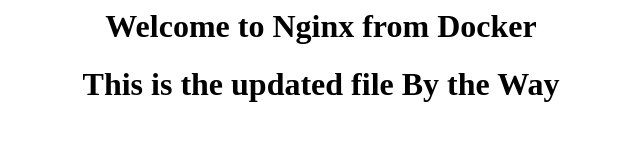
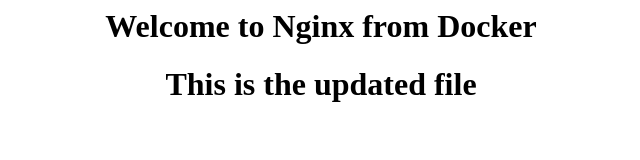
Before and after one commit to Amolshinde5585/nginx-app, a plain HTML site: page index.html in a window 1280 px wide. Shown: the whole page, without its empty margins (319-959 px from the left). Drawn offline with Linux system fonts and the light colour scheme.

Commit message:
Update index.html

```diff
--- a/index.html
+++ b/index.html
@@ -1,6 +1,6 @@
 </head>
 <body>
     <center><h1> Welcome to Nginx from Docker </h1></center>
-    <center><h1> This is the updated file By the Way </h1></center>
+    <center><h1> This is the updated file </h1></center>
 </body>
 </html>
```
